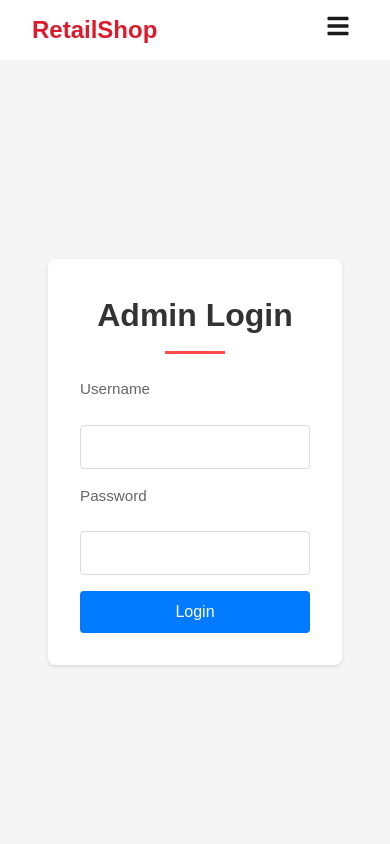
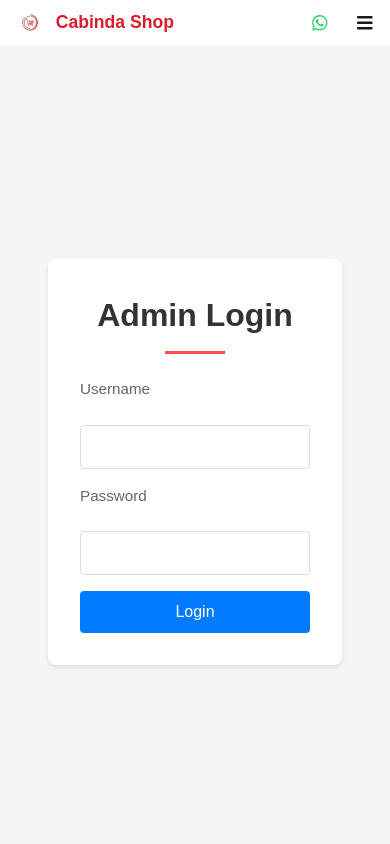
Before and after one commit to MERIYOAK/cabinda_ecommerce, a React (Create React App) app in the folder frontend/: page /admin/login in a window 390 px wide. Shown: the top 844 px of the page. Built offline with nearby package versions, Linux system fonts and the light colour scheme; no server answers.

Commit message:
frontend is ready for amanuel

```diff
--- a/frontend/src/components/Navbar.css
+++ b/frontend/src/components/Navbar.css
@@ -26,10 +26,10 @@
   display: flex;
   justify-content: space-between;
   align-items: center;
-  padding: 1rem 2rem;
+  padding: 0.5rem 2rem;
   max-width: 1200px;
   margin: 0 auto;
-  height: 70px;
+  height: 60px;
 }
 
 .navbar-logo {
@@ -42,6 +42,13 @@
   gap: 0.5rem;
   transition: all 0.3s ease;
   position: relative;
+}
+
+.nav-logo-img {
+  height: 40px;
+  width: auto;
+  border-radius: 4px;
+  object-fit: contain;
 }
 
 .navbar-logo::after {
@@ -63,6 +70,21 @@
 
 .navbar-logo:hover::after {
   transform: scaleX(1);
+}
+
+.whatsapp-link {
+  display: flex;
+  align-items: center;
+  color: #25D366;  /* WhatsApp brand color */
+  font-size: 1.5rem;
+  text-decoration: none;
+  margin-right: 1rem;
+  transition: all 0.3s ease;
+}
+
+.whatsapp-link:hover {
+  transform: scale(1.1);
+  color: #128C7E;  /* WhatsApp darker shade */
 }
 
 .nav-menu {
@@ -150,34 +172,59 @@
 /* Mobile Menu Styles */
 @media (max-width: 768px) {
   .navbar-container {
-    height: 60px;
+    padding: 0.5rem 1rem;
+    height: 50px;
+  }
+
+  .nav-logo-img {
+    height: 30px;
+  }
+
+  .navbar-logo {
+    font-size: 1.2rem;
+  }
+
+
+
+  .whatsapp-link {
+    font-size: 1.2rem;
+    margin-right: 0.75rem;
   }
 
   .mobile-menu-icon {
-    display: block;
+    display: flex;
+    font-size: 1.2rem;
+    padding: 0.3rem;
   }
 
   .nav-menu {
     display: none;
     position: absolute;
-    top: 100%;
+    top: 50px;
     left: 0;
     right: 0;
-    background: rgba(255, 255, 255, 0.98);
-    backdrop-filter: blur(8px);
+    background: var(--bg-primary);
     padding: 1rem;
-    box-shadow: var(--shadow-lg);
+    box-shadow: 0 4px 6px rgba(0, 0, 0, 0.1);
     flex-direction: column;
     gap: 0.5rem;
-    opacity: 0;
-    transform: translateY(-10px);
-    transition: all 0.3s ease;
+    z-index: 1000;
   }
 
   .nav-menu.active {
     display: flex;
-    opacity: 1;
-    transform: translateY(0);
+    animation: slideDown 0.3s ease forwards;
+  }
+
+  @keyframes slideDown {
+    from {
+      opacity: 0;
+      transform: translateY(-10px);
+    }
+    to {
+      opacity: 1;
+      transform: translateY(0);
+    }
   }
 
   .nav-item {
@@ -187,22 +234,53 @@
 
   .nav-link {
     display: block;
-    padding: 1rem;
+    padding: 0.75rem;
+    font-size: 0.95rem;
+    width: 100%;
     border-radius: 8px;
-    transition: all 0.3s ease;
   }
 
-  .nav-link::before {
-    display: none;
-  }
-
-  .nav-link:hover,
-  .nav-link.active {
-    background: var(--primary-fade);
-    color: var(--primary);
+  .nav-link:hover {
+    background-color: var(--primary-fade);
   }
 
   .nav-icons {
     gap: 1rem;
   }
 }
+
+/* Extra small devices */
+@media (max-width: 480px) {
+  .navbar-container {
+    padding: 0.4rem 0.75rem;
+    height: 45px;
+  }
+
+  .nav-logo-img {
+    height: 25px;
+  }
+
+  .navbar-logo {
+    font-size: 1.1rem;
+  }
+
+  .whatsapp-link {
+    font-size: 1.1rem;
+    margin-right: 0.5rem;
+  }
+
+  .mobile-menu-icon {
+    font-size: 1.1rem;
+    padding: 0.25rem;
+  }
+
+  .nav-menu {
+    top: 45px;
+    padding: 0.75rem;
+  }
+
+  .nav-link {
+    padding: 0.6rem;
+    font-size: 0.9rem;
+  }
+}
--- a/frontend/src/components/Newsletter.css
+++ b/frontend/src/components/Newsletter.css
@@ -349,6 +349,8 @@
     padding: 4rem 0;
   }
 
+
+
   .newsletter-title {
     font-size: 2rem;
   }
@@ -418,7 +420,7 @@
 .home .newsletter-content {
   max-width: 600px;
   margin: 0 auto;
-  padding: 0 20px;
+  padding: 20px;
 }
 
 .home .newsletter h2 {
--- a/frontend/src/components/ScrollNavbar.js
+++ b/frontend/src/components/ScrollNavbar.js
@@ -1,7 +1,8 @@
 import React, { useState, useEffect, useCallback, useRef } from 'react';
 import { Link, useLocation } from 'react-router-dom';
-import { FaBars } from 'react-icons/fa';
+import { FaBars, FaWhatsapp } from 'react-icons/fa';
 import './Navbar.css';
+import shopLogo from '../images/shop-logo.jpg';
 
 const ScrollNavbar = () => {
   const [isScrolled, setIsScrolled] = useState(false);
@@ -48,9 +49,12 @@ const ScrollNavbar = () => {
   return (
     <nav className={`navbar ${isScrolled ? 'scrolled' : ''} ${isHidden ? 'hidden' : ''}`}>
       <div className="navbar-container">
-        <Link to="/" className="navbar-logo">
-          RetailShop
-        </Link>
+        <div style={{ display: 'flex', alignItems: 'center' }}>
+          <Link to="/" className="navbar-logo">
+            <img src={shopLogo} alt="Shop Logo" className="nav-logo-img" />
+            <span>Cabinda Shop</span>
+          </Link>
+        </div>
 
         <ul className={`nav-menu ${isMobileMenuOpen ? 'active' : ''}`}>
           <li className="nav-item">
@@ -76,6 +80,14 @@ const ScrollNavbar = () => {
         </ul>
 
         <div className="nav-icons">
+          <a
+            href="https://wa.me/+244999999999"
+            target="_blank"
+            rel="noopener noreferrer"
+            className="whatsapp-link"
+          >
+            <FaWhatsapp />
+          </a>
           <div className="mobile-menu-icon" onClick={toggleMobileMenu}>
             <FaBars />
           </div>
--- a/frontend/src/pages/Home.css
+++ b/frontend/src/pages/Home.css
@@ -1083,6 +1083,26 @@ h2::after {
   }
 }
 
+@media screen and (max-width: 768px) {
+  .home {
+    padding: 0;
+  }
+
+  .slider-controls {
+    display: none;
+  }
+
+  .announcements {
+    padding: 0;
+  }
+
+  .products-grid {
+    padding: 25px;
+  }
+
+
+}
+
 @media (max-width: 480px) {
   .features-grid {
     grid-template-columns: 1fr;
```
Also changed, not shown: frontend/src/images/shop-logo.jpg (added).
